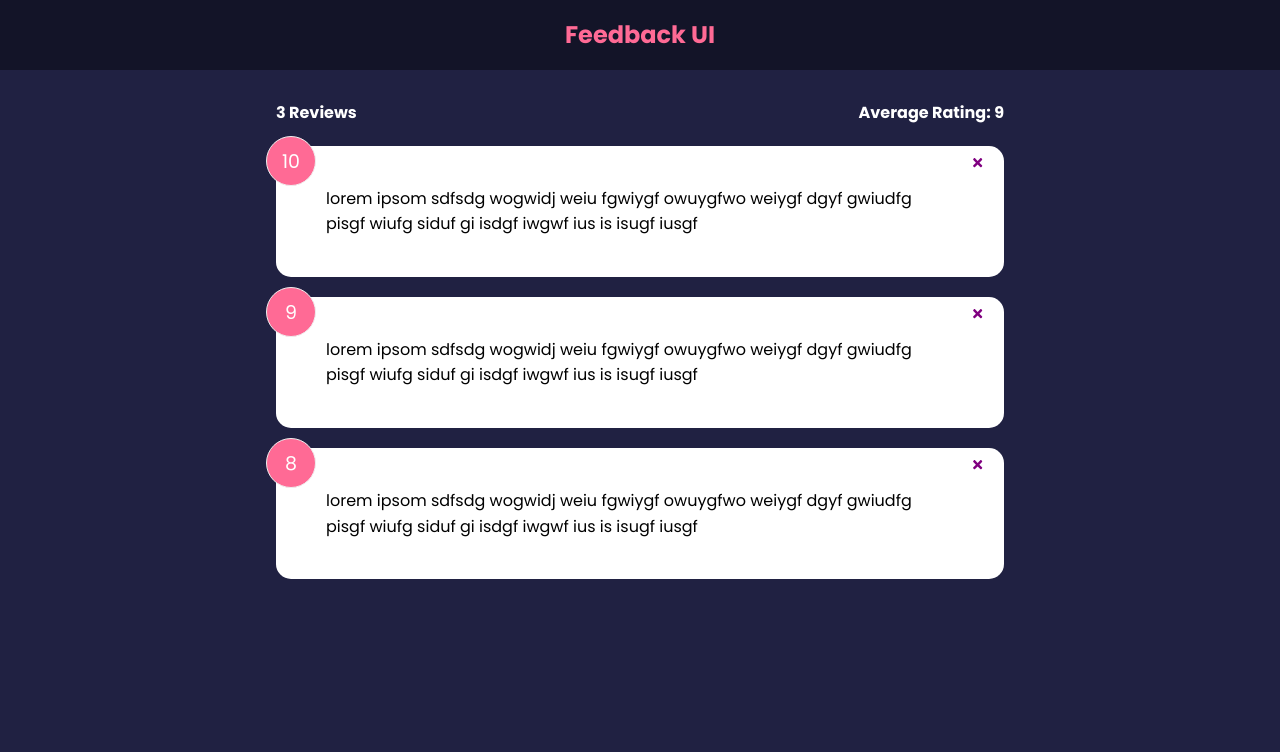
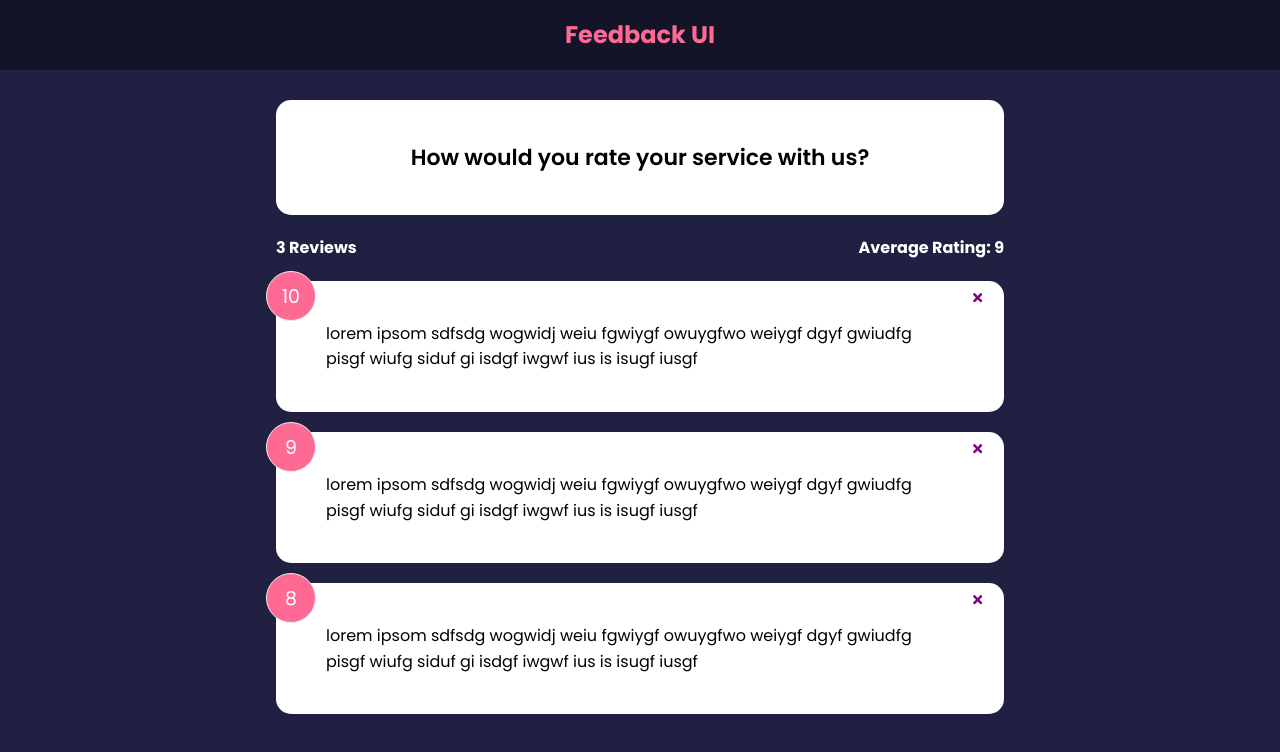
Before and after one commit to EmilioBenavides/Feedback-App, a React (Create React App) app in the folder feedback-app/: page / in a window 1280 px wide. Shown: the top 752 px of the page. Built offline with nearby package versions, Linux system fonts and the light colour scheme.

Commit message:
added feedbackForm with card

```diff
--- a/feedback-app/src/App.js
+++ b/feedback-app/src/App.js
@@ -2,6 +2,7 @@ import { useState } from "react";
 import Header from "./components/Header";
 import FeedbackList from "./components/FeedbackList"
 import FeedbackStats from "./components/FeedbackStats";
+import FeedbackForm from "./components/FeedbackForm";
 import FeedbackData from "./data/FeedbackData";
 
 
@@ -19,6 +20,7 @@ function App() {
         <>
         <Header />
         <div className={'container'}>
+            <FeedbackForm />
             <FeedbackStats feedback={feedback} />
             <FeedbackList feedback={feedback}
             handleDelete={deleteFeedback}/>
--- /dev/null
+++ b/feedback-app/src/components/FeedbackForm.jsx
@@ -0,0 +1,12 @@
+import Card from './shared/card'
+
+function FeedbackForm() {
+    return <Card>
+        <form>
+            <h2>How would you rate your service with us?</h2>
+        </form>
+    </Card>
+
+}
+
+export default FeedbackForm
--- a/feedback-app/src/components/FeedbackStats.jsx
+++ b/feedback-app/src/components/FeedbackStats.jsx
@@ -15,7 +15,7 @@ function FeedbackStats({feedback}) {
     )
 }
 
-FeedbackStats.prototype = {
+FeedbackStats.propotypes = {
     feedback: PropTypes.array.isRequired,
 }
 
```
